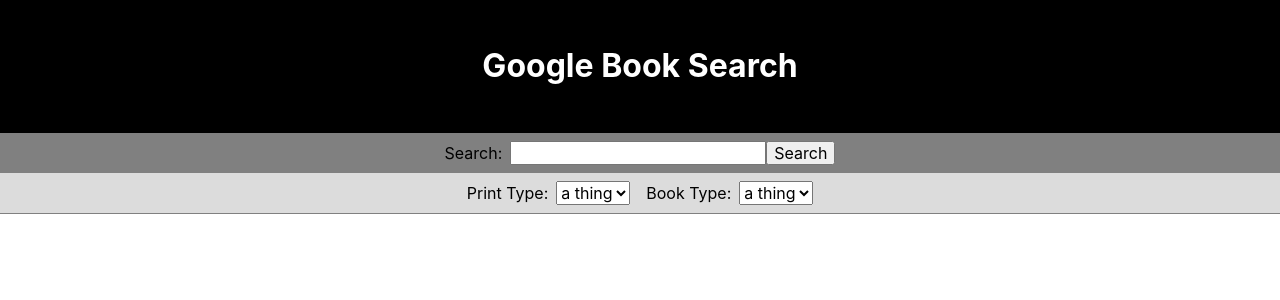
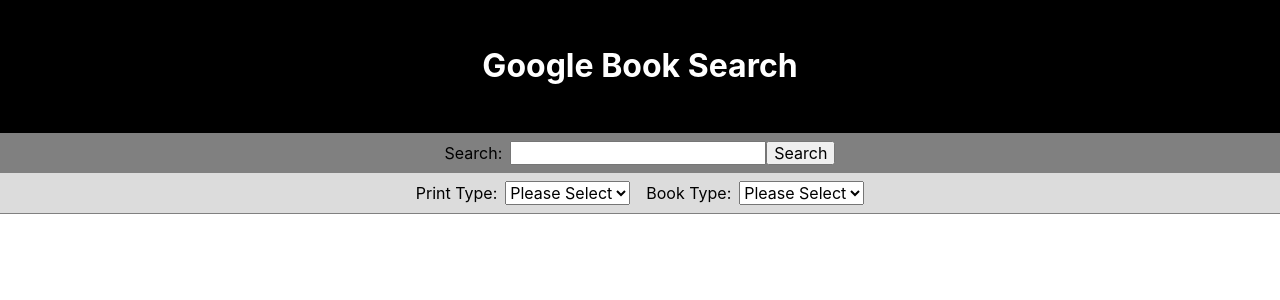
Before and after one commit to thinkful-ei-gecko/daniel-alexander-google-book-api, a React (Create React App) app: page / in a window 1280 px wide. Shown: the top 300 px of the page. Built offline with nearby package versions, Linux system fonts and the light colour scheme.

Commit message:
a random shot at getting expanded to work

```diff
--- a/src/App.js
+++ b/src/App.js
@@ -5,20 +5,6 @@
 
 import './App.css';
 
-// const {title, author, description, imagelinks} = this.state.response.items.volumeInfo;
-//           console.log(title)
-// const itemsVolumeInfo = {this.state.response.volumeInfo}
-// const itemsSaleInfo
-
-// this.state.response.items.volumeInfo.title
-
-// this.state.response.items.volumeInfo.author
-
-// this.state.response.items.volumeInfo.description
-
-// this.state.response.items.volumeInfo.imageLinks.thumbnail
-
-// this.state.response.items.saleInfo.listPrice.amount
 
 class App extends Component {
   constructor(props) {
@@ -36,7 +22,6 @@
   }
 
     setExpanded(id) {
-      console.log(id)
       this.setState({expanded: id})
     }
 
@@ -53,9 +38,6 @@
        this.setState({printTypeFilter: filterChoice})
      }
 
-
-     componentDidMount() {}
-
       formatParams = (params) => {
         const queryItems = Object.keys(params)
         .map(key =>`${key}=${params[key]}`);
@@ -63,7 +45,9 @@
 
       }
 
-      getBooks = () => {
+    componentDidMount() {
+
+      this.getBooks = () => {
 
         const baseURL = 'https://www.googleapis.com/books/v1/volumes';
 
@@ -95,9 +79,9 @@
           })
 
       }
+    }
 
   render(){
-    console.log(this.state.response);
     return (
       <div className="App">
         <Header />
--- a/src/Book/Book.js
+++ b/src/Book/Book.js
@@ -1,7 +1,7 @@
 import React, { Component } from 'react';
 import './Book.css';
 
-class Results extends Component {
+class Book extends Component {
   render(){
     return(
       <li
@@ -14,10 +14,10 @@
       <h2>{this.props.title}</h2>
       <p>{this.props.authors}</p>
       <p>{this.props.price}</p>
-        <p>{this.props.desc}</p>
     </li>
+
     )
   }
 }
 
-export default Results;
+export default Book;
--- /dev/null
+++ b/src/Book/BookExpanded.js
@@ -0,0 +1,23 @@
+import React, { Component } from 'react';
+import './Book.css';
+
+class BookExpanded extends Component {
+  render(){
+      return (
+      <li
+        key={this.props.key}
+        id ={this.props.id}
+        onClick = {(e) => this.props.handleExpanded(e.currentTarget.id)}
+        className="book"
+        >
+        <img src={this.props.thumbnail} alt="BookPicture.jpg" />
+        <h2>{this.props.title}</h2>
+        <p>{this.props.authors}</p>
+        <p>{this.props.price}</p>
+        <p>{this.props.desc}</p>
+      </li>
+      )
+      }
+    }
+
+export default BookExpanded;
--- a/src/Results/Results.js
+++ b/src/Results/Results.js
@@ -1,10 +1,26 @@
 import React, { Component } from 'react';
 import Book from '../Book/Book.js';
+import BookExpanded from '../Book/BookExpanded.js'
 import './Results.css';
 
 class Results extends Component {
   render(){
-    const books = this.props.response.map((book, idx) =>
+    const books = this.props.response.map((book, idx) => {
+        if (idx === this.props.expanded) {
+          return (
+          <BookExpanded
+            handleExpanded = {this.props.handleExpanded}
+            key={idx}
+            id ={idx}
+            title={book.volumeInfo.title}
+            thumbnail={book.volumeInfo.imageLinks.thumbnail}
+            authors={book.volumeInfo.authors}
+            price = {book.saleInfo.listPrice.amount}
+            desc={book.volumeInfo.description}
+            expanded={this.props.expanded}
+          />)
+        } else {
+          return (
           <Book
             handleExpanded = {this.props.handleExpanded}
             key={idx}
@@ -17,7 +33,9 @@
             expanded={this.props.expanded}
             />
           )
-    return(
+        }
+      });
+      return (
         <section className="search__results">
         <ul className="book-list">
           {books}
--- a/src/SearchFilters/SearchFilters.js
+++ b/src/SearchFilters/SearchFilters.js
@@ -7,13 +7,18 @@
       <section className="search-filters">
        <label>Print Type:</label>
        <select name="printType" onChange= {(event) => this.props.printFilter(event.target.value)}>
-         <option value="a thing">a thing</option>
-         <option value="a thing">a thing</option>
+        <option value="">Please Select</option>
+         <option value="all">All</option>
+         <option value="books">Books</option>
+         <option value="magazines">Magazines</option>
        </select>
        <label>Book Type:</label>
         <select name="bookType" onChange= {(event) => this.props.bookFilter(event.target.value)}>
-          <option value="a thing">a thing</option>
-          <option value="a thing">a thing</option>
+          <option value="">Please Select</option>
+          <option value="partial">Partial Text</option>
+          <option value="full">Full Text</option>
+          <option value="free-ebooks">Free Ebooks</option>
+          <option value="paid-ebooks">Paid Ebooks</option>
         </select>
       </section>
     )
```
Lines whose indentation alone changed are shown as unchanged.
